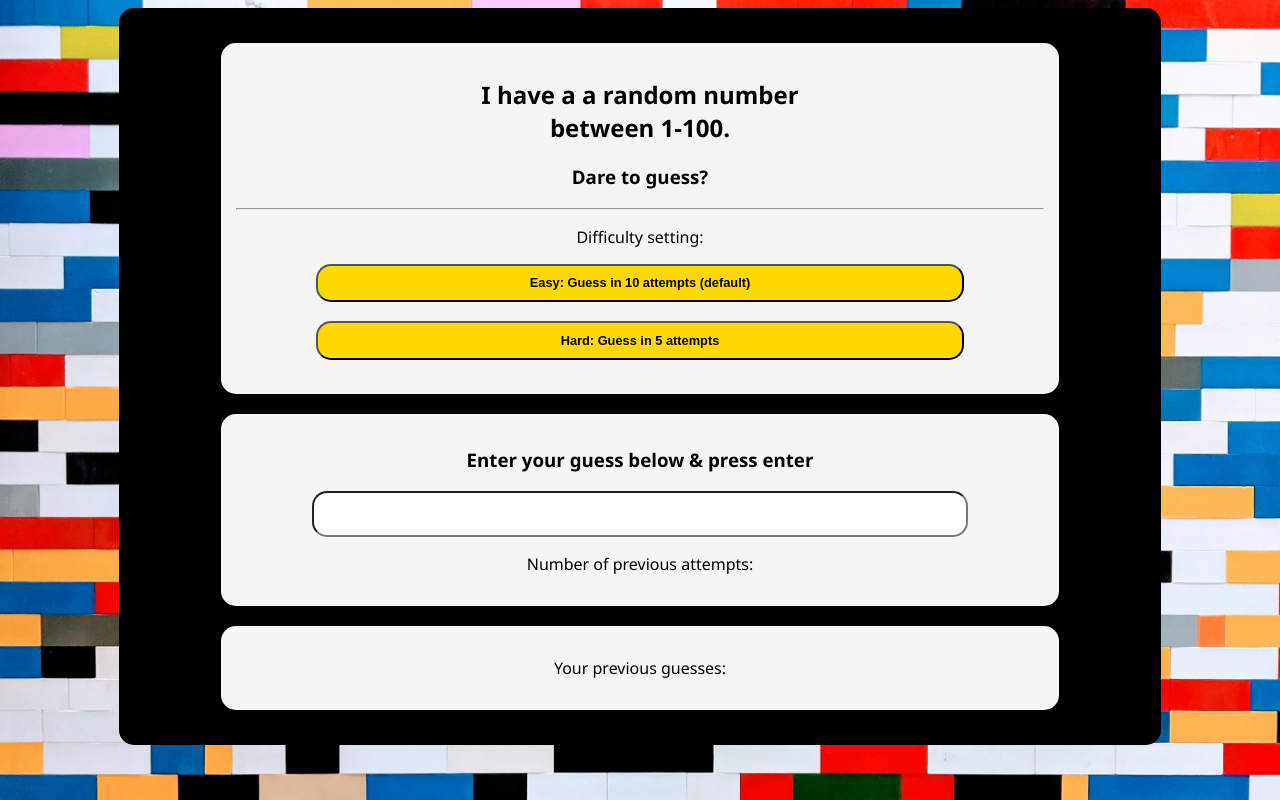
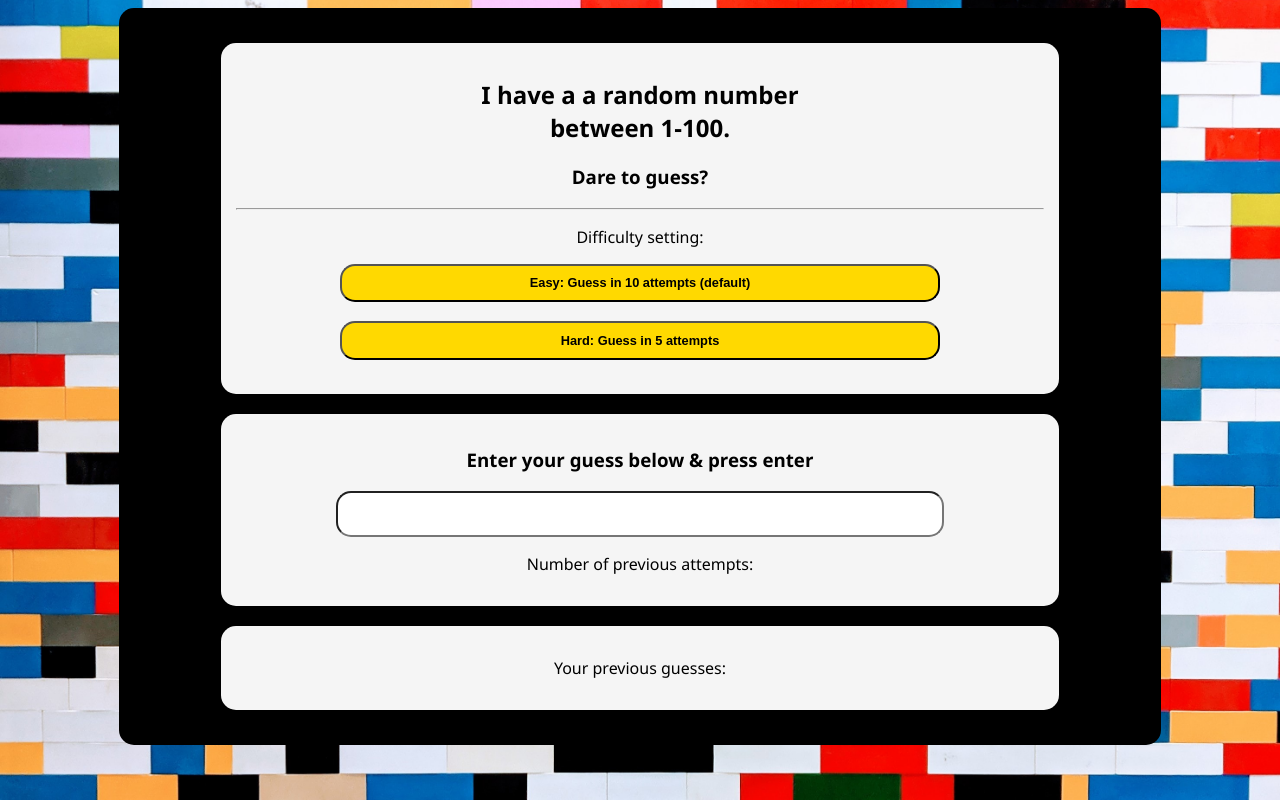
Before and after one commit to avanikaein/number-guessing-game, a plain HTML site: page index.html in a window 1280 px wide. Drawn offline with Linux system fonts and the light colour scheme.

Commit message:
final styles

```diff
--- a/style.css
+++ b/style.css
@@ -33,6 +33,7 @@ button{
     border-radius: 15px;
     font-size: 0.8em;
     font-weight: bold;
+    max-width: 600px;
 }
 
 input{
@@ -40,6 +41,7 @@ input{
     width: 80%;
     height: 3em;
     text-align: center;
+    max-width: 600px;
 }
 
 .activeButton{
```
